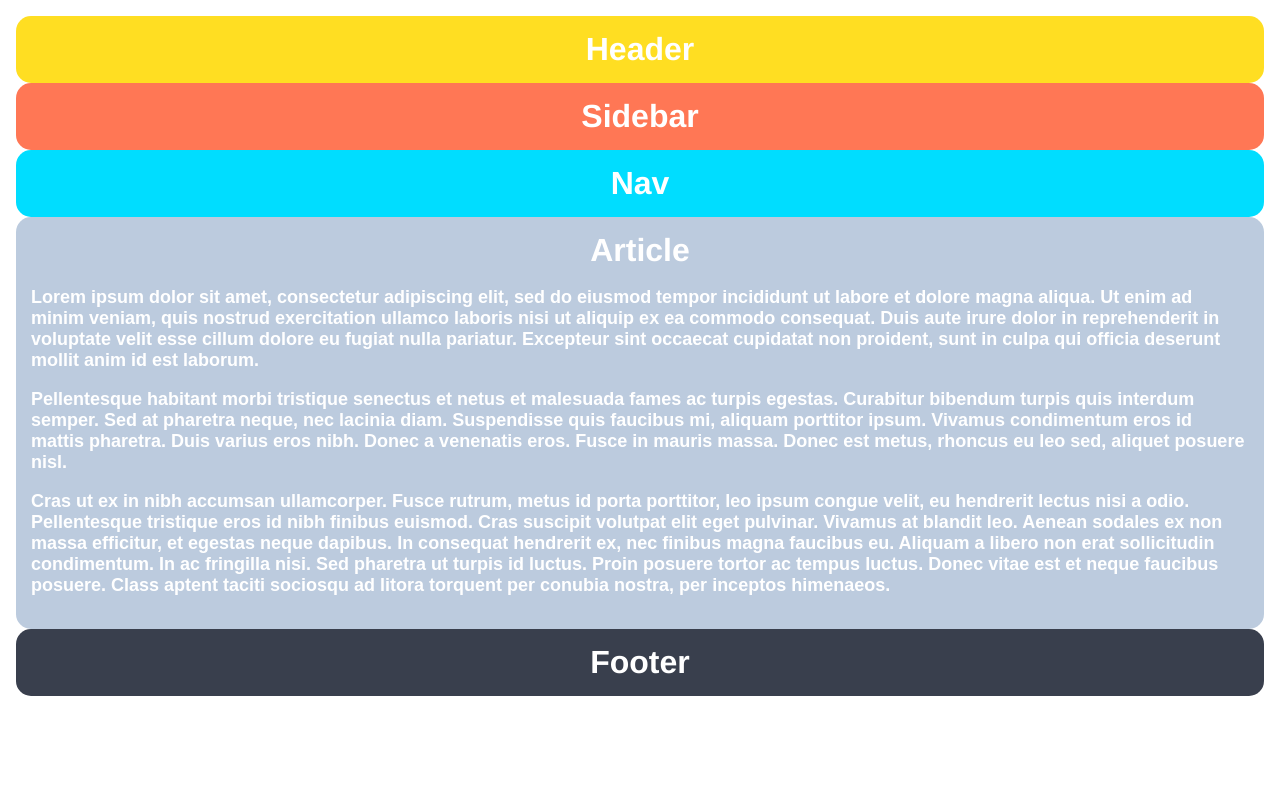
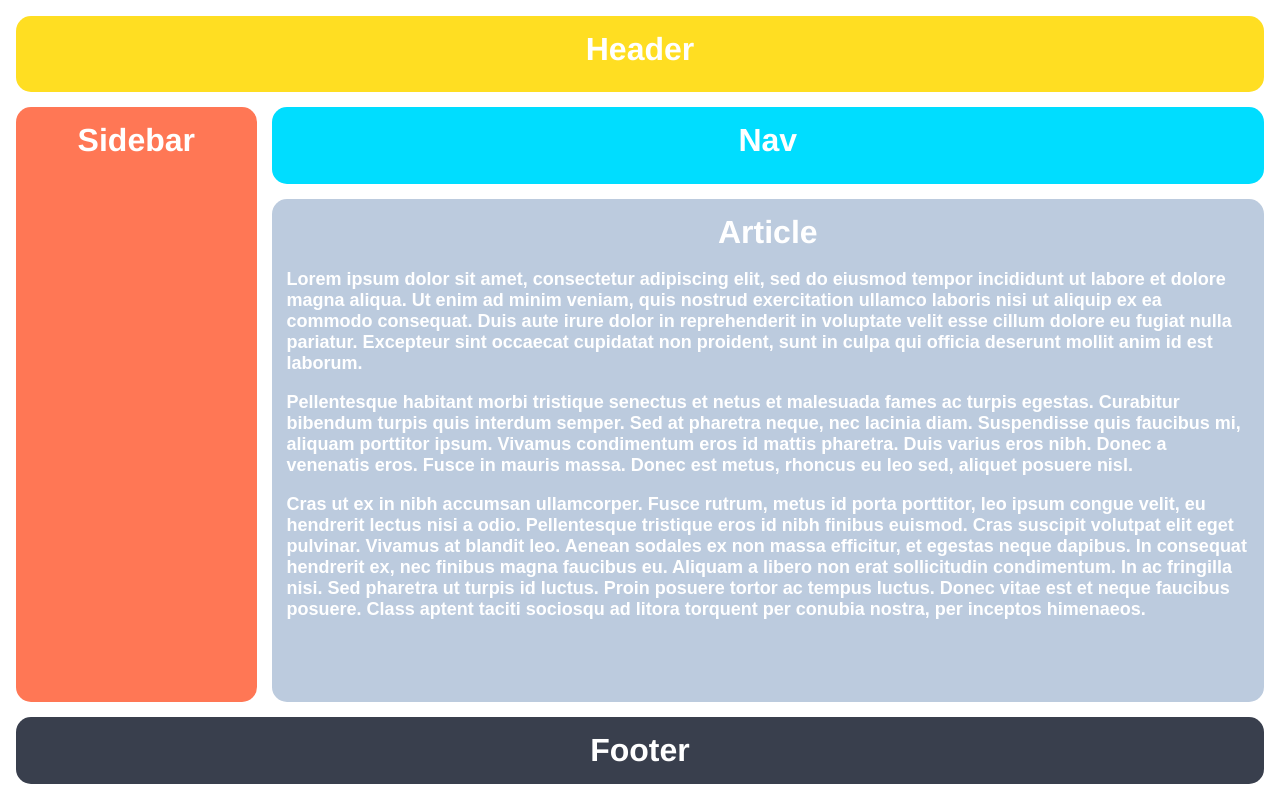
Before and after one commit to Oisin-Anderson/OdinProjectWork, a plain HTML site: page Css Excercises/02-grid-layout-2/index.html in a window 1280 px wide. Drawn offline with Linux system fonts and the light colour scheme.

Commit message:
Flex Grid 2
Flex Grid 2 Complete

```diff
--- a/Css Excercises/02-grid-layout-2/style.css
+++ b/Css Excercises/02-grid-layout-2/style.css
@@ -8,6 +8,9 @@ body, html {
   height: 100%;
   padding: 16px;
   box-sizing: border-box;
+  display: inline-grid;
+  grid-template: 1fr 1fr 5fr 1fr / 1fr 4fr;
+  gap: 15px;
 }
 
 .container div {
@@ -21,20 +24,23 @@ body, html {
 
 .header {
   background-color: #FFDE22;
-  grid-column: 1 / 3;
+  grid-area: 1 / 1 / 2 / 5;
 }
 
 .sidebar {
   background-color: #FF7755;
-  grid-row: 2 / 4;
+  grid-area: 2 / 1 / 7 / 2;
 }
 
 .nav {
   background-color: #00DDFF;
+  grid-area: 2 / 2 / 3 / 5;
 }
 
 .article {
   background-color: #bccbde;
+  grid-area: 3 / 2 / 7 / 5;
+  overflow: hidden;
 }
 
 .article p {
@@ -46,5 +52,5 @@ body, html {
 
 .footer {
   background-color: #393f4d;
-  grid-column: 1 / 3;
+  grid-area: 7 / 1 / 8 / 5;
 }
```
